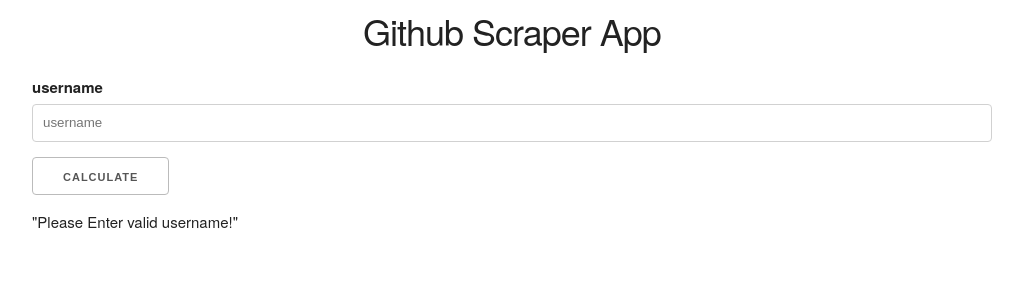
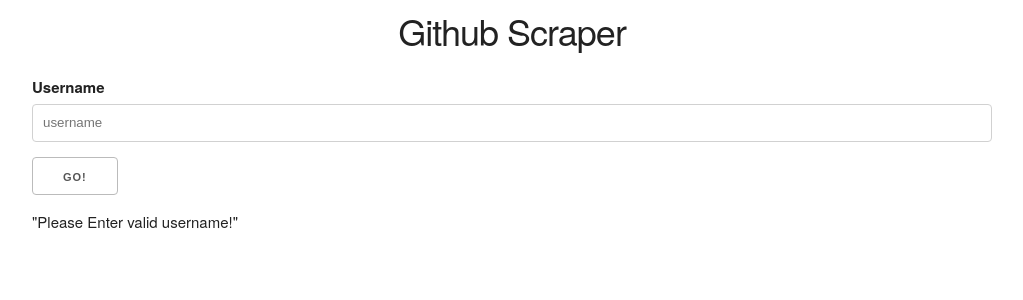
Before and after one commit to patilharss/github-profile-scraper, a Flask app: page / in a window 1280 px wide. Shown: the top 300 px of the page, without its empty margins (128-1151 px from the left). Run offline with Flask 2, Linux system fonts and the light colour scheme.

Commit message:
improved ui

```diff
--- a/templates/index.html
+++ b/templates/index.html
@@ -4,7 +4,7 @@
     <meta charset="UTF-8" />
     <meta name="viewport" content="width=device-width, initial-scale=1.0" />
     <meta http-equiv="X-UA-Compatible" content="ie=edge" />
-    <title>Github Scraper</title>
+    <title>GithubScraper</title>
     <link
       rel="stylesheet"
       href="https://cdnjs.cloudflare.com/ajax/libs/skeleton/2.0.4/skeleton.min.css"
@@ -22,20 +22,20 @@
   </head>
   <body>
     <div class="container" style="text-align: center;">
-      <h3>Github Scraper App</h3>
+      <h3>Github Scraper</h3>
     </div>
 
     <!-- Form -->
     <div class="container">
       <form action="/submit" method="POST">
-        <label for="Number One">username</label>
+        <label for="Number One">Username</label>
         <input
           type="text"
           placeholder="username"
           class="u-full-width"
           name="username"
         />
-        <input type="submit" value="Calculate" id="calc_btn" />
+        <input type="submit" value="GO!" id="calc_btn" />
         <br />
 {#jinja#}
           {% if username is mapping %}
```
